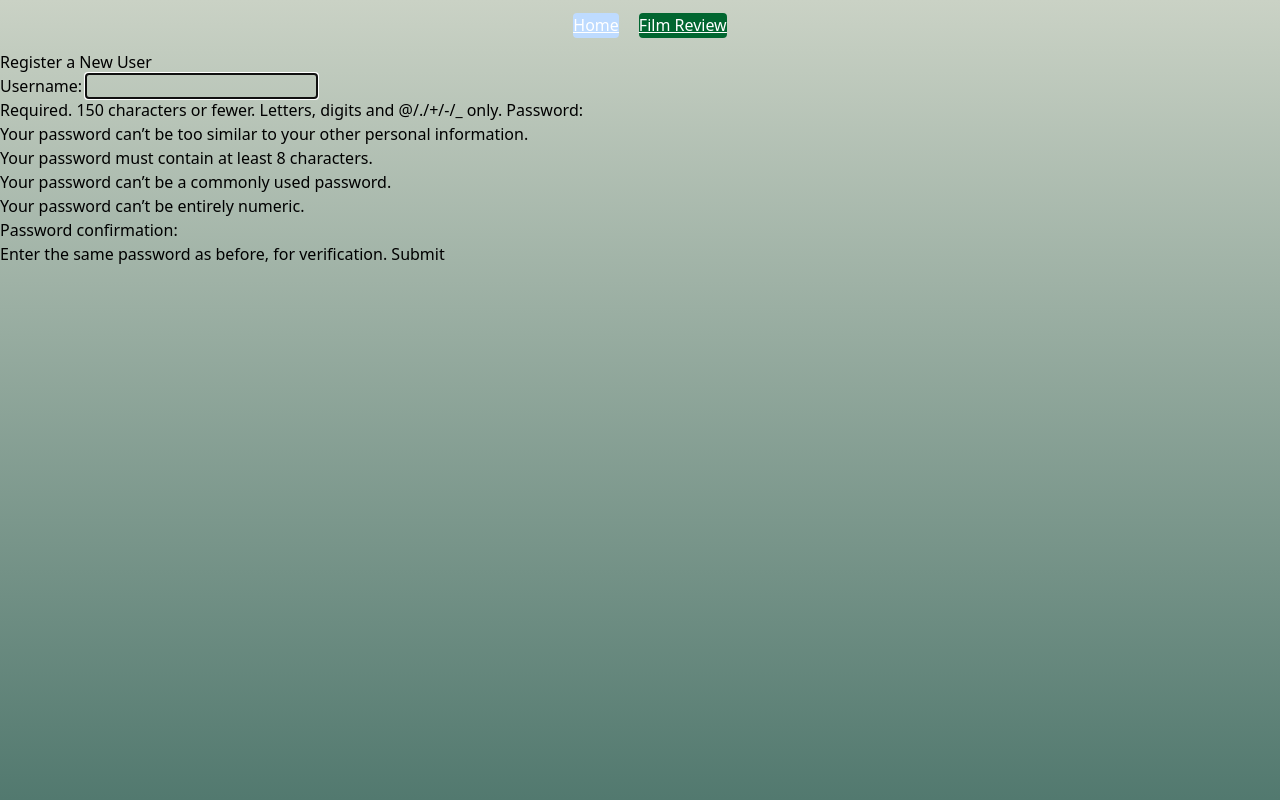
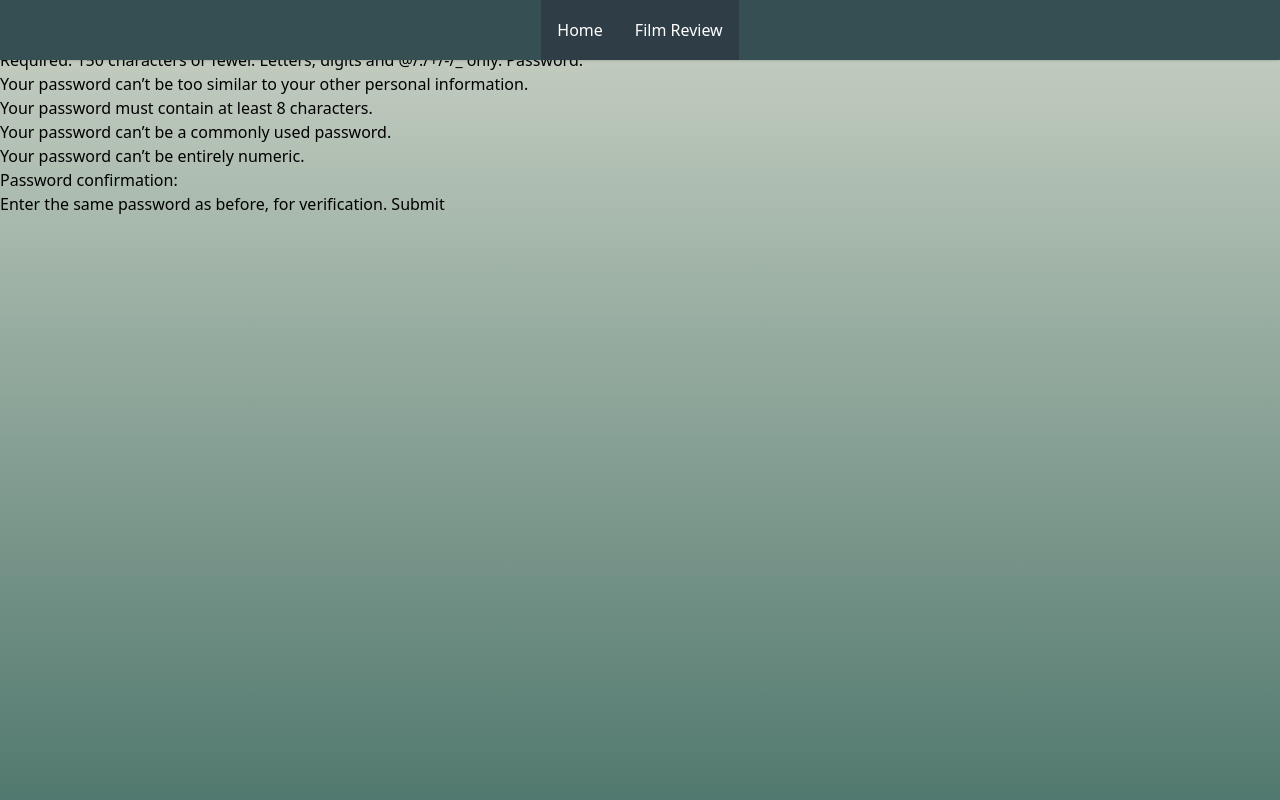
Before and after one commit to theBeardy/popcorn-picks, a Django app: page /users/register/ in a window 1280 px wide. Run offline with Django 4.2, Linux system fonts and the light colour scheme.

Commit message:
First tailwind tweaks

```diff
--- a/static/dist/styles.css
+++ b/static/dist/styles.css
@@ -10,8 +10,11 @@
     --color-red-500: oklch(63.7% 0.237 25.331);
     --color-green-500: oklch(72.3% 0.219 149.579);
     --color-green-800: oklch(44.8% 0.119 151.328);
-    --color-sky-500: oklch(68.5% 0.169 237.323);
     --color-blue-200: oklch(88.2% 0.059 254.128);
+    --color-blue-400: oklch(70.7% 0.165 254.624);
+    --color-blue-500: oklch(62.3% 0.214 259.815);
+    --color-blue-950: oklch(28.2% 0.091 267.935);
+    --color-black: #000;
     --color-white: #fff;
     --spacing: 0.25rem;
     --radius-sm: 0.25rem;
@@ -167,6 +170,9 @@
   }
 }
 @layer utilities {
+  .fixed {
+    position: fixed;
+  }
   .static {
     position: static;
   }
@@ -191,11 +197,17 @@
   .h-\[50px\] {
     height: 50px;
   }
-  .h-\[100px\] {
-    height: 100px;
+  .h-\[60px\] {
+    height: 60px;
+  }
+  .h-full {
+    height: 100%;
   }
   .h-screen {
     height: 100vh;
+  }
+  .w-full {
+    width: 100%;
   }
   .border-collapse {
     border-collapse: collapse;
@@ -203,90 +215,99 @@
   .resize {
     resize: both;
   }
+  .flex-col {
+    flex-direction: column;
+  }
+  .content-center {
+    align-content: center;
+  }
   .items-center {
     align-items: center;
+  }
+  .items-end {
+    align-items: flex-end;
+  }
+  .items-start {
+    align-items: flex-start;
+  }
+  .items-stretch {
+    align-items: stretch;
   }
   .justify-center {
     justify-content: center;
   }
-  .rounded-3xl {
-    border-radius: var(--radius-3xl);
+  .gap-2 {
+    gap: calc(var(--spacing) * 2);
+  }
+  .gap-4 {
+    gap: calc(var(--spacing) * 4);
+  }
+  .rounded {
+    border-radius: 0.25rem;
   }
   .rounded-sm {
     border-radius: var(--radius-sm);
-  }
-  .rounded-xl {
-    border-radius: var(--radius-xl);
-  }
-  .rounded-b-sm {
-    border-bottom-right-radius: var(--radius-sm);
-    border-bottom-left-radius: var(--radius-sm);
   }
   .border {
     border-style: var(--tw-border-style);
     border-width: 1px;
   }
-  .bg-blue-200 {
-    background-color: var(--color-blue-200);
+  .bg-\[\#2f3e46\] {
+    background-color: #2f3e46;
   }
-  .bg-green-500 {
-    background-color: var(--color-green-500);
+  .bg-\[\#84a98c\] {
+    background-color: #84a98c;
   }
-  .bg-green-800 {
-    background-color: var(--color-green-800);
+  .bg-\[\#354f52\] {
+    background-color: #354f52;
   }
-  .bg-red-500 {
-    background-color: var(--color-red-500);
+  .bg-black {
+    background-color: var(--color-black);
+  }
+  .bg-blue-400 {
+    background-color: var(--color-blue-400);
+  }
+  .bg-blue-500 {
+    background-color: var(--color-blue-500);
+  }
+  .bg-blue-950 {
+    background-color: var(--color-blue-950);
   }
   .bg-gradient-to-t {
     --tw-gradient-position: to top in oklab;
     background-image: linear-gradient(var(--tw-gradient-stops));
   }
-  .from-\[\#000000\] {
-    --tw-gradient-from: #000000;
-    --tw-gradient-stops: var(--tw-gradient-via-stops, var(--tw-gradient-position), var(--tw-gradient-from) var(--tw-gradient-from-position), var(--tw-gradient-to) var(--tw-gradient-to-position));
-  }
   .from-\[\#52796f\] {
     --tw-gradient-from: #52796f;
-    --tw-gradient-stops: var(--tw-gradient-via-stops, var(--tw-gradient-position), var(--tw-gradient-from) var(--tw-gradient-from-position), var(--tw-gradient-to) var(--tw-gradient-to-position));
-  }
-  .from-\[\#231942\] {
-    --tw-gradient-from: #231942;
-    --tw-gradient-stops: var(--tw-gradient-via-stops, var(--tw-gradient-position), var(--tw-gradient-from) var(--tw-gradient-from-position), var(--tw-gradient-to) var(--tw-gradient-to-position));
-  }
-  .from-\[\#cad2c5\] {
-    --tw-gradient-from: #cad2c5;
-    --tw-gradient-stops: var(--tw-gradient-via-stops, var(--tw-gradient-position), var(--tw-gradient-from) var(--tw-gradient-from-position), var(--tw-gradient-to) var(--tw-gradient-to-position));
-  }
-  .from-\[\#ffffff\] {
-    --tw-gradient-from: #ffffff;
-    --tw-gradient-stops: var(--tw-gradient-via-stops, var(--tw-gradient-position), var(--tw-gradient-from) var(--tw-gradient-from-position), var(--tw-gradient-to) var(--tw-gradient-to-position));
-  }
-  .to-\[\#000000\] {
-    --tw-gradient-to: #000000;
-    --tw-gradient-stops: var(--tw-gradient-via-stops, var(--tw-gradient-position), var(--tw-gradient-from) var(--tw-gradient-from-position), var(--tw-gradient-to) var(--tw-gradient-to-position));
-  }
-  .to-\[\#52796f\] {
-    --tw-gradient-to: #52796f;
-    --tw-gradient-stops: var(--tw-gradient-via-stops, var(--tw-gradient-position), var(--tw-gradient-from) var(--tw-gradient-from-position), var(--tw-gradient-to) var(--tw-gradient-to-position));
-  }
-  .to-\[\#be95c4\] {
-    --tw-gradient-to: #be95c4;
     --tw-gradient-stops: var(--tw-gradient-via-stops, var(--tw-gradient-position), var(--tw-gradient-from) var(--tw-gradient-from-position), var(--tw-gradient-to) var(--tw-gradient-to-position));
   }
   .to-\[\#cad2c5\] {
     --tw-gradient-to: #cad2c5;
     --tw-gradient-stops: var(--tw-gradient-via-stops, var(--tw-gradient-position), var(--tw-gradient-from) var(--tw-gradient-from-position), var(--tw-gradient-to) var(--tw-gradient-to-position));
   }
-  .to-\[\#ffffff\] {
-    --tw-gradient-to: #ffffff;
-    --tw-gradient-stops: var(--tw-gradient-via-stops, var(--tw-gradient-position), var(--tw-gradient-from) var(--tw-gradient-from-position), var(--tw-gradient-to) var(--tw-gradient-to-position));
-  }
   .bg-fixed {
     background-attachment: fixed;
   }
+  .p-4 {
+    padding: calc(var(--spacing) * 4);
+  }
+  .px-2 {
+    padding-inline: calc(var(--spacing) * 2);
+  }
+  .px-4 {
+    padding-inline: calc(var(--spacing) * 4);
+  }
+  .py-1 {
+    padding-block: calc(var(--spacing) * 1);
+  }
+  .py-4 {
+    padding-block: calc(var(--spacing) * 4);
+  }
   .text-center {
     text-align: center;
+  }
+  .text-black {
+    color: var(--color-black);
   }
   .text-white {
     color: var(--color-white);
@@ -294,12 +315,34 @@
   .underline {
     text-decoration-line: underline;
   }
-  .decoration-red-500 {
-    text-decoration-color: var(--color-red-500);
+  .shadow {
+    --tw-shadow: 0 1px 3px 0 var(--tw-shadow-color, rgb(0 0 0 / 0.1)), 0 1px 2px -1px var(--tw-shadow-color, rgb(0 0 0 / 0.1));
+    box-shadow: var(--tw-inset-shadow), var(--tw-inset-ring-shadow), var(--tw-ring-offset-shadow), var(--tw-ring-shadow), var(--tw-shadow);
   }
   .outline {
     outline-style: var(--tw-outline-style);
     outline-width: 1px;
+  }
+  .hover\:bg-\[\#2f3e46\] {
+    &:hover {
+      @media (hover: hover) {
+        background-color: #2f3e46;
+      }
+    }
+  }
+  .hover\:bg-\[\#84a98c\] {
+    &:hover {
+      @media (hover: hover) {
+        background-color: #84a98c;
+      }
+    }
+  }
+  .hover\:text-black {
+    &:hover {
+      @media (hover: hover) {
+        color: var(--color-black);
+      }
+    }
   }
 }
 @property --tw-border-style {
@@ -349,6 +392,71 @@
   inherits: false;
   initial-value: 100%;
 }
+@property --tw-shadow {
+  syntax: "*";
+  inherits: false;
+  initial-value: 0 0 #0000;
+}
+@property --tw-shadow-color {
+  syntax: "*";
+  inherits: false;
+}
+@property --tw-shadow-alpha {
+  syntax: "<percentage>";
+  inherits: false;
+  initial-value: 100%;
+}
+@property --tw-inset-shadow {
+  syntax: "*";
+  inherits: false;
+  initial-value: 0 0 #0000;
+}
+@property --tw-inset-shadow-color {
+  syntax: "*";
+  inherits: false;
+}
+@property --tw-inset-shadow-alpha {
+  syntax: "<percentage>";
+  inherits: false;
+  initial-value: 100%;
+}
+@property --tw-ring-color {
+  syntax: "*";
+  inherits: false;
+}
+@property --tw-ring-shadow {
+  syntax: "*";
+  inherits: false;
+  initial-value: 0 0 #0000;
+}
+@property --tw-inset-ring-color {
+  syntax: "*";
+  inherits: false;
+}
+@property --tw-inset-ring-shadow {
+  syntax: "*";
+  inherits: false;
+  initial-value: 0 0 #0000;
+}
+@property --tw-ring-inset {
+  syntax: "*";
+  inherits: false;
+}
+@property --tw-ring-offset-width {
+  syntax: "<length>";
+  inherits: false;
+  initial-value: 0px;
+}
+@property --tw-ring-offset-color {
+  syntax: "*";
+  inherits: false;
+  initial-value: #fff;
+}
+@property --tw-ring-offset-shadow {
+  syntax: "*";
+  inherits: false;
+  initial-value: 0 0 #0000;
+}
 @property --tw-outline-style {
   syntax: "*";
   inherits: false;
@@ -367,6 +475,20 @@
       --tw-gradient-from-position: 0%;
       --tw-gradient-via-position: 50%;
       --tw-gradient-to-position: 100%;
+      --tw-shadow: 0 0 #0000;
+      --tw-shadow-color: initial;
+      --tw-shadow-alpha: 100%;
+      --tw-inset-shadow: 0 0 #0000;
+      --tw-inset-shadow-color: initial;
+      --tw-inset-shadow-alpha: 100%;
+      --tw-ring-color: initial;
+      --tw-ring-shadow: 0 0 #0000;
+      --tw-inset-ring-color: initial;
+      --tw-inset-ring-shadow: 0 0 #0000;
+      --tw-ring-inset: initial;
+      --tw-ring-offset-width: 0px;
+      --tw-ring-offset-color: #fff;
+      --tw-ring-offset-shadow: 0 0 #0000;
       --tw-outline-style: solid;
     }
   }
--- a/templates/base.html
+++ b/templates/base.html
@@ -7,11 +7,11 @@
 </head>
 
 <body class="bg-fixed bg-gradient-to-t from-[#52796f] to-[#cad2c5] h-screen">
-    <div id="sidebar">
+    <div id="sidebar" class="fixed bg-[#354f52] w-full h-[60px] shadow">
         {% block sidebar %}
-        <ul class="flex justify-center items-center h-[50px]">
-            <li class='text-center underline bg-blue-200 text-white ml-5 rounded-sm h-[25px]'><a href="/">Home</a></li>
-            <li class='text-center underline bg-green-800 text-white ml-5 rounded-sm h-[25px]'><a href="/film_ratings/movie_form/">Film Review</a></li>
+        <ul class="flex justify-center h-full bg-opacity-50">
+            <li class="flex items-center bg-[#2f3e46] text-white px-4 py-1 hover:bg-[#84a98c] hover:text-black h-full"><a href="/">Home</a></li>
+            <li class="flex items-center bg-[#2f3e46] text-white px-4 py-1 hover:bg-[#84a98c] hover:text-black h-full"><a href="/film_ratings/movie_form/">Film Review</a></li>
         </ul>
         {% endblock %}
     </div>
```
Also changed, not shown: db.sqlite3.
